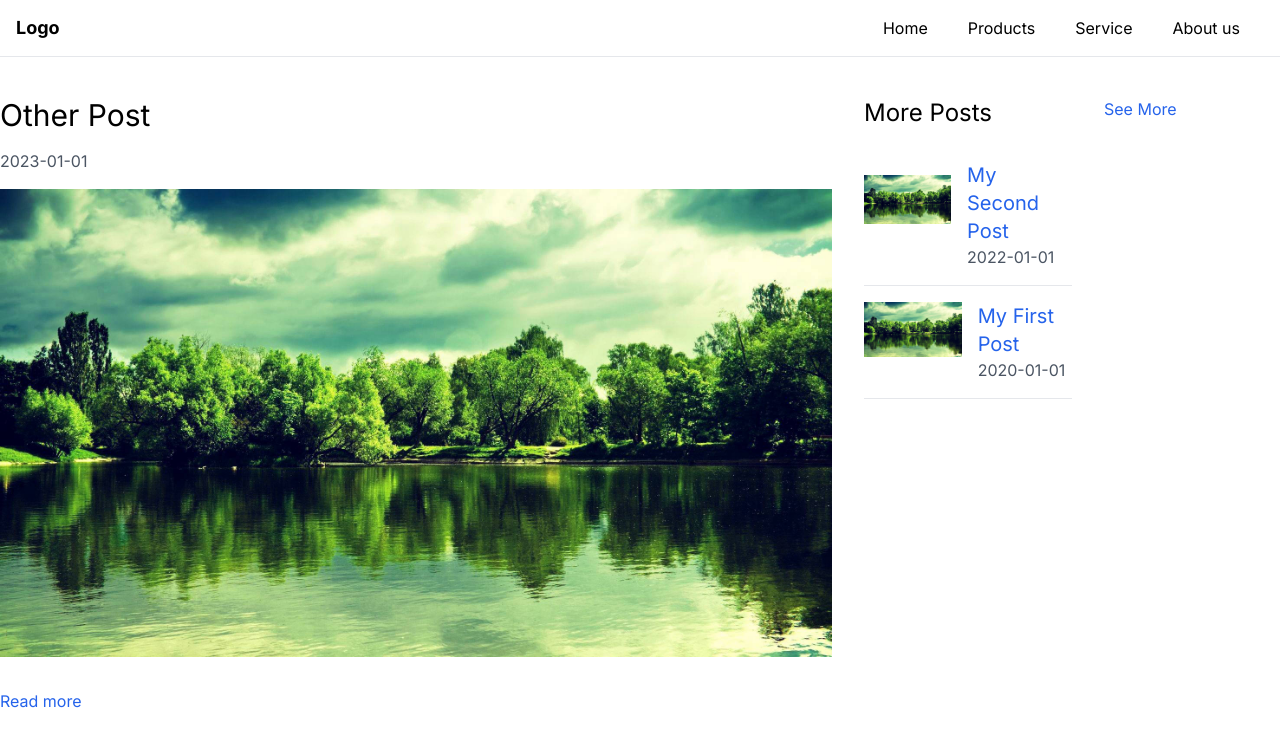
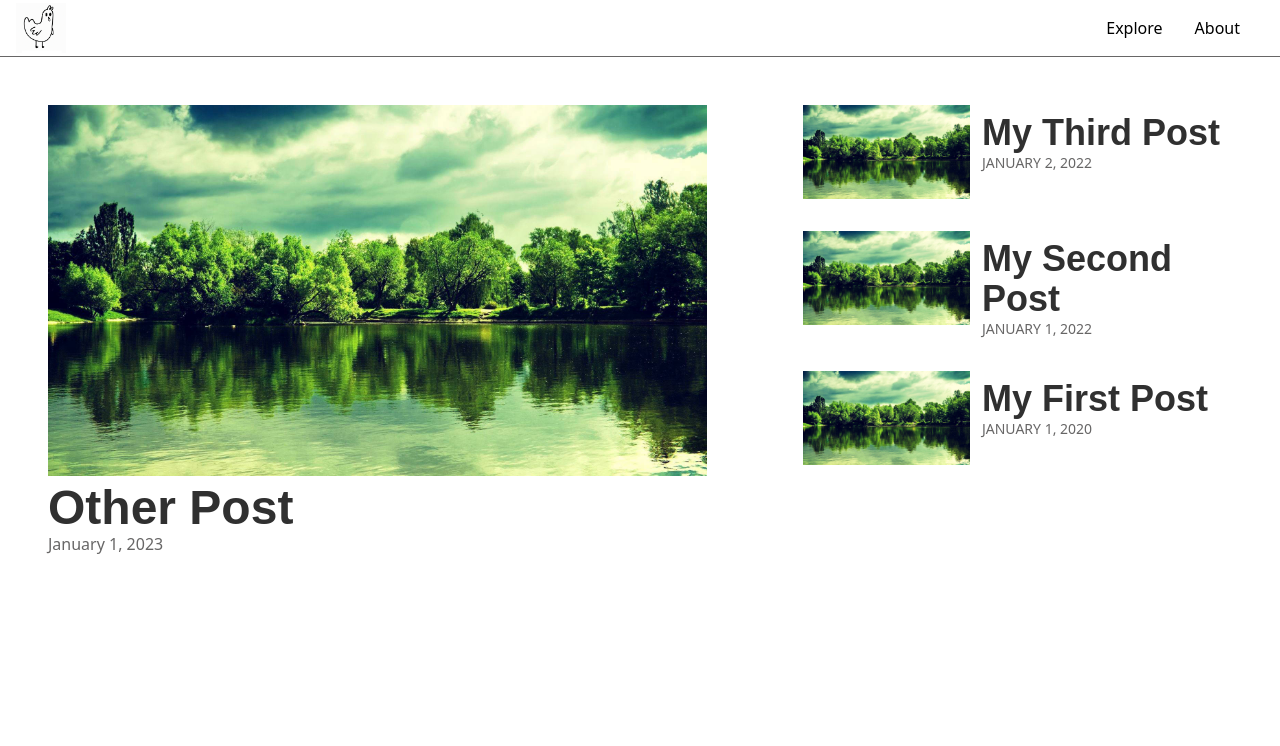
Before and after one commit to hentity/site, a Next.js app: page / in a window 1280 px wide. Shown: the top 746 px of the page. Built offline with nearby package versions, Linux system fonts and the light colour scheme.

Commit message:
some changes to home page, styling

```diff
--- a/app/globals.css
+++ b/app/globals.css
@@ -1,6 +1,7 @@
 @tailwind base;
 @tailwind components;
 @tailwind utilities;
+@import url("https://fonts.googleapis.com/css2?family=Mulish&display=swap");
 
 body {
     @apply bg-white;
--- a/app/layout.jsx
+++ b/app/layout.jsx
@@ -1,8 +1,5 @@
 import "./globals.css";
-import { Inter } from "next/font/google";
 import NavBar from "components/navbar";
-
-const inter = Inter({ subsets: ["latin"] });
 
 export const metadata = {
   title: "Create Next App",
@@ -12,7 +9,7 @@ export const metadata = {
 export default function RootLayout({ children }) {
   return (
     <html lang="en">
-      <body className={inter.className}>
+      <body className="">
         <NavBar />
         {children}
       </body>
--- a/app/page.jsx
+++ b/app/page.jsx
@@ -6,43 +6,37 @@ import Image from "next/image";
 export default async function Home({ params }) {
   const allPostsData = await getSortedPostsData();
   const heroPost = allPostsData[0];
-  const morePosts = allPostsData.slice(1, 4);
+  const recentPosts = allPostsData.slice(1, 4);
 
   return (
-    <div className="container mx-auto px-4 md:px-0 mt-10">
-      {/* Hero Post */}
+    <>
       <div className="flex">
-        <div className="w-2/3 mr-8">
-          <section className="mb-16">
-            <h2 className="mb-4 text-3xl">{heroPost.title}</h2>
-            <div className="mb-4 text-gray-600">{heroPost.date}</div>
-            <div className="mb-8">
+        <div className="w-3/5 m-8">
+          <div key={heroPost.id} className="p-4">
             <Image
               src={heroPost.coverImage}
               alt={heroPost.title}
               width={1920}
               height={1080}
             />
+            <h3 className="text-5xl mt-2 font-mulish font-bold text-darkgrey">
+              <Link href={`/posts/${heroPost.id}`} className="">
+                {heroPost.title}
+              </Link>
+            </h3>
+            <p className="text-medgrey text-m">
+              {new Date(heroPost.date).toLocaleDateString(undefined, {
+                year: "numeric",
+                month: "long",
+                day: "numeric",
+              })}
+            </p>
           </div>
-            <Link
-              href={`/posts/${heroPost.id}`}
-              className="text-blue-600 hover:underline"
-            >
-              Read more
-            </Link>
-          </section>
         </div>
-
-        {/* More Posts */}
-        <div className="w-1/3">
-          <section className="flex flex-col md:flex-row">
-            <div className="w-full md:w-1/2 md:mr-8">
-              <h2 className="text-2xl mb-8">More Posts</h2>
-              <ul className="space-y-4">
-                {morePosts.map(({ id, date, title, coverImage }) => (
-                  <li key={id} className="border-b pb-4">
-                    <div className="flex items-center space-x-4">
-                      <div className="w-32 h-20">
+        <div className="w-2/5 m-8">
+          {recentPosts.map(({ id, date, title, coverImage }) => (
+            <div key={id} className="p-4 flex">
+              <div className="w-2/5">
                 <Image
                   src={coverImage}
                   alt={title}
@@ -50,30 +44,22 @@ export default async function Home({ params }) {
                   height={1080}
                 />
               </div>
-                      <div>
-                        <h3 className="text-xl">
-                          <Link
-                            href={`/posts/${id}`}
-                            className="text-blue-600 hover:underline"
-                          >
-                            {title}
-                          </Link>
+              <div className="ml-3 w-3/5">
+                <h3 className="text-4xl mt-2 font-mulish font-bold text-darkgrey">
+                  <Link href={`/posts/${id}`}>{title}</Link>
                 </h3>
-                        <p className="text-gray-600">{date}</p>
+                <p className="text-medgrey text-m uppercase text-sm">
+                  {new Date(date).toLocaleDateString(undefined, {
+                    year: "numeric",
+                    month: "long",
+                    day: "numeric",
+                  })}
+                </p>
               </div>
             </div>
-                  </li>
           ))}
-              </ul>
-            </div>
-            <div className="w-full md:w-1/2 mt-8 md:mt-0">
-              <Link href="/archive" className="text-blue-600 hover:underline">
-                See More
-              </Link>
-            </div>
-          </section>
         </div>
       </div>
-    </div>
+    </>
   );
 }
--- a/components/navbar.jsx
+++ b/components/navbar.jsx
@@ -1,46 +1,43 @@
+import React from "react";
+import Image from "next/image";
+import Link from "next/link";
+
 export default function Navbar() {
   return (
     <>
-      <nav class="flex px-4 border-b items-center relative">
-        <div class="text-lg font-bold md:py-0 py-4">Logo</div>
-        <ul class="md:px-2 ml-auto md:flex md:space-x-2 absolute md:relative top-full left-0 right-0">
+      <nav className="flex px-4 border-b border-medgrey items-center relative">
+        <div className="text-lg font-bold md:py-0 py-4">
+          <Link href="/">
+            <Image
+              src="/img/henlightened.png" // replace with the actual path to your image
+              alt="Logo"
+              width={50} // replace with your logo's width
+              height={50} // replace with your logo's height
+            />
+          </Link>
+        </div>
+        <ul className="md:px-2 ml-auto md:flex absolute md:relative top-full left-0 right-0">
           <li>
             <a
               href="#"
-              class="flex md:inline-flex p-4 items-center hover:bg-gray-50"
+              className="flex md:inline-flex p-4 items-center hover:bg-gray-100"
             >
-              <span>Home</span>
+              <span>Explore</span>
             </a>
           </li>
           <li>
             <a
               href="#"
-              class="flex md:inline-flex p-4 items-center hover:bg-gray-50"
+              className="flex md:inline-flex p-4 items-center hover:bg-gray-100"
             >
-              <span>Products</span>
-            </a>
-          </li>
-          <li class="relative parent">
-            <a
-              href="#"
-              class="flex justify-between md:inline-flex p-4 items-center hover:bg-gray-50 space-x-2"
-            >
-              <span>Service</span>
-            </a>
-          </li>
-          <li>
-            <a
-              href="#"
-              class="flex md:inline-flex p-4 items-center hover:bg-gray-50"
-            >
-              <span>About us</span>
+              <span>About</span>
             </a>
           </li>
         </ul>
-        <div class="ml-auto md:hidden text-gray-500 cursor-pointer">
+        <div className="ml-auto md:hidden text-gray-500 cursor-pointer">
           <svg
             xmlns="http://www.w3.org/2000/svg"
-            class="w-5 h-5 fill-current"
+            className="w-5 h-5 fill-current"
             viewBox="0 0 24 24"
           >
             <path d="M24 20.188l-8.315-8.209 8.2-8.282-3.697-3.697-8.212 8.318-8.31-8.203-3.666 3.666 8.321 8.24-8.206 8.313 3.666 3.666 8.237-8.318 8.285 8.203z" />
--- /dev/null
+++ b/posts/third_post.md
@@ -0,0 +1,7 @@
+---
+title: "My Third Post"
+date: "2022-01-02"
+coverImage: "/img/test.jpeg"
+---
+
+This is my third post.
--- a/tailwind.config.js
+++ b/tailwind.config.js
@@ -35,9 +35,12 @@ const config = {
     colors : {
       ...colors,
       'darkgrey' : '#303030',
-      'medgrey' : '#969696',
+      'medgrey' : '#676666',
       'lightgrey' : '#e5e5e5',
-    }
+    },
+    fontFamily: {
+      'mulish': ['Mulish', 'sans-serif']
+    },
   },
   plugins: [
     require('@tailwindcss/typography'),
```
Also changed, not shown: public/fonts/grifterbold.otf (added), public/img/henlightened.png (added). Lines whose indentation alone changed are shown as unchanged.
